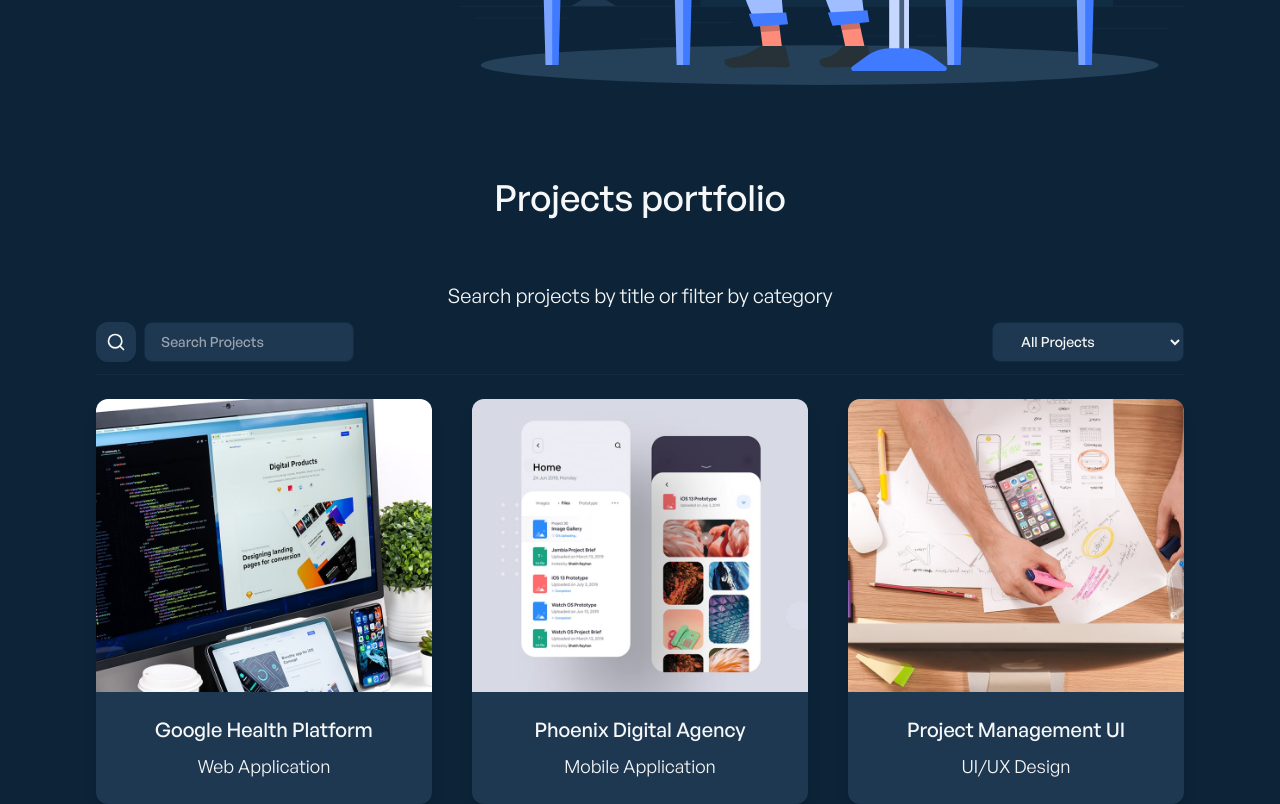
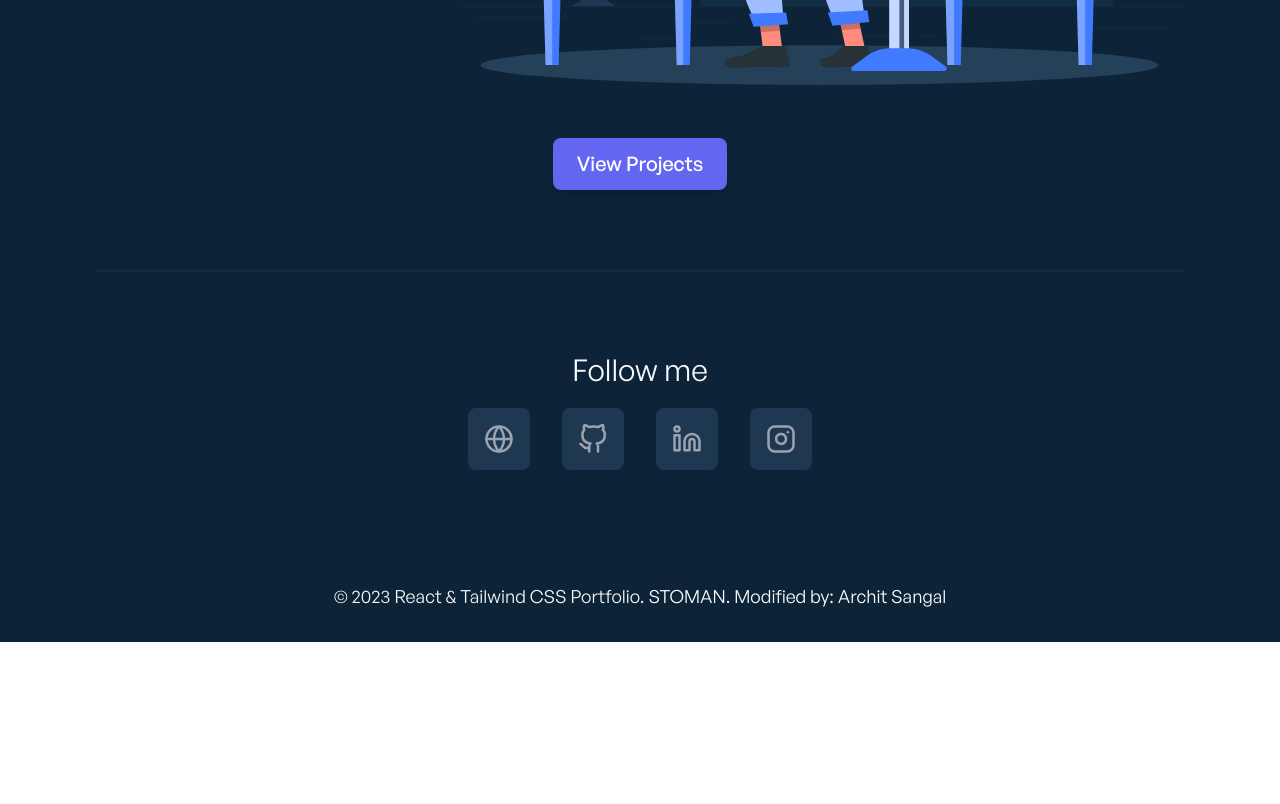
Before and after one commit to architsangal/architsangal-portfolio, a React (Create React App) app: page / in a window 1280 px wide. Shown: the part 680-1484 px from the top of the page. After the commit the page ends 1322 px from the top, so only its background shows below. Built offline with nearby package versions, Linux system fonts and the light colour scheme.

Commit message:
added link

```diff
--- a/src/components/projects/ProjectSingle.jsx
+++ b/src/components/projects/ProjectSingle.jsx
@@ -1,7 +1,7 @@
 import { motion } from 'framer-motion';
 import { Link } from 'react-router-dom';
 
-const ProjectSingle = ({ title, category, image }) => {
+const ProjectSingle = ({ title, category, image,link }) => {
 	return (
 		<motion.div
 			initial={{ opacity: 0 }}
@@ -12,7 +12,7 @@ const ProjectSingle = ({ title, category, image }) => {
 				delay: 0.15,
 			}}
 		>
-			<Link to="/projects/single-project" aria-label="Single Project">
+			<Link to={link} aria-label="Single Project">
 				<div className="rounded-xl shadow-lg hover:shadow-xl cursor-pointer mb-10 sm:mb-0 bg-secondary-light dark:bg-ternary-dark">
 					<div>
 						<img
--- a/src/components/projects/ProjectsGrid.jsx
+++ b/src/components/projects/ProjectsGrid.jsx
@@ -19,10 +19,10 @@ const ProjectsGrid = () => {
 		<section className="py-5 sm:py-10 mt-5 sm:mt-10">
 			<div className="text-center">
 				<p className="font-general-medium text-2xl sm:text-4xl mb-1 text-ternary-dark dark:text-ternary-light">
-					Projects portfolio
+					Projects Gallery
 				</p>
 			</div>
-
+			{/* Search Functionality Starts */}
 			<div className="mt-10 sm:mt-16">
 				<h3
 					className="font-general-regular
@@ -92,12 +92,15 @@ const ProjectsGrid = () => {
 					<ProjectsFilter setSelectProject={setSelectProject} />
 				</div>
 			</div>
+			{/* Search Functionality Ends */}
 
+			{/* The resultant projects after search are displayed using ProjectSingle component */}
 			<div className="grid grid-cols-1 sm:grid-cols-2 lg:grid-cols-3 mt-6 sm:gap-10">
 				{selectProject
 					? selectProjectsByCategory.map((project) => (
 							<ProjectSingle
 								title={project.title}
+								link={project.link}
 								category={project.category}
 								image={project.img}
 								key={project.id}
@@ -107,6 +110,7 @@ const ProjectsGrid = () => {
 					? searchProjectsByTitle.map((project) => (
 							<ProjectSingle
 								title={project.title}
+								link={project.link}
 								category={project.category}
 								image={project.img}
 								key={project.id}
@@ -115,6 +119,7 @@ const ProjectsGrid = () => {
 					: projects.map((project) => (
 							<ProjectSingle
 								title={project.title}
+								link={project.link}
 								category={project.category}
 								image={project.img}
 								key={project.id}
--- a/src/data/projects.js
+++ b/src/data/projects.js
@@ -9,6 +9,7 @@ import UIImage2 from '../images/ui-project-2.jpg';
 export const projectsData = [
 	{
 		id: 1,
+		link:"/projects/project1",
 		title: 'Google Health Platform',
 		category: 'Web Application',
 		img: WebImage2,
@@ -20,30 +21,42 @@ export const projectsData = [
 	},
 	{
 		id: 2,
+		link:"/projects/single-project",
 		title: 'Phoenix Digital Agency',
 		category: 'Mobile Application',
 		img: MobileImage2,
 	},
 	{
 		id: 3,
+		link:"/projects/single-project",
 		title: 'Project Management UI',
 		category: 'UI/UX Design',
 		img: UIImage1,
 	},
 	{
 		id: 4,
+		link:"/projects/single-project",
 		title: 'Cloud Storage Platform',
 		category: 'UI/UX Design',
 		img: UIImage2,
 	},
 	{
 		id: 5,
+		link:"/projects/single-project",
 		title: 'React Social App',
 		category: 'Mobile Application',
 		img: MobileImage1,
 	},
 	{
 		id: 6,
+		link:"/projects/single-project",
+		title: 'Apple Design System',
+		category: 'Web Application',
+		img: WebImage1,
+	},
+	{
+		id: 7,
+		link:"/projects/single-project2",
 		title: 'Apple Design System',
 		category: 'Web Application',
 		img: WebImage1,
--- a/src/pages/Home.jsx
+++ b/src/pages/Home.jsx
@@ -9,17 +9,17 @@ const Home = () => {
 		<div className="container mx-auto">
 			<AppBanner></AppBanner>
 
-			<ProjectsProvider>
+			{/* <ProjectsProvider>
 				<ProjectsGrid></ProjectsGrid>
-			</ProjectsProvider>
+			</ProjectsProvider> */}
 
 			<div className="mt-8 sm:mt-10 flex justify-center">
 				<Link
-					to="/architsangal-portfolio/projects"
+					to="/projects"
 					className="font-general-medium flex items-center px-6 py-3 rounded-lg shadow-lg hover:shadow-xl bg-indigo-500 hover:bg-indigo-600 focus:ring-1 focus:ring-indigo-900 text-white text-lg sm:text-xl duration-300"
 					aria-label="More Projects"
 				>
-					<Button title="More Projects" />
+					<Button title="View Projects" />
 				</Link>
 			</div>
 		</div>
```
